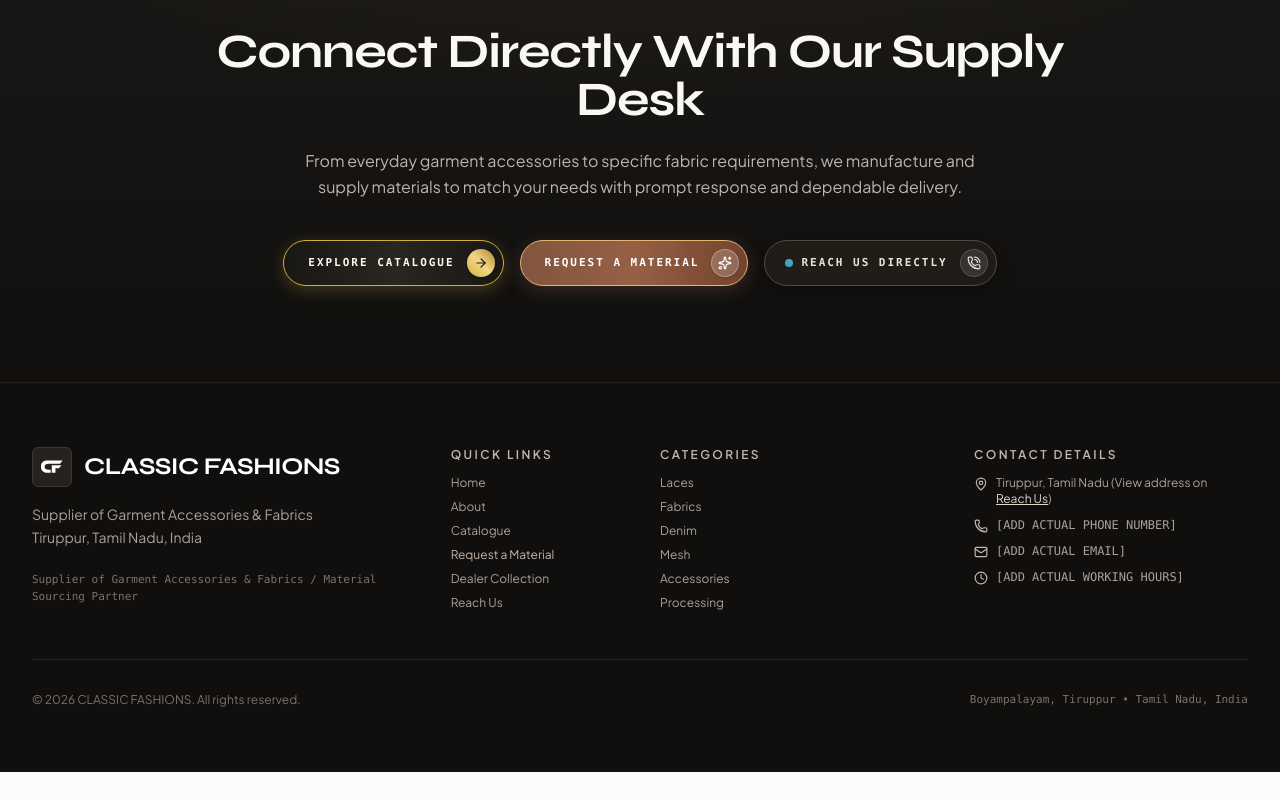
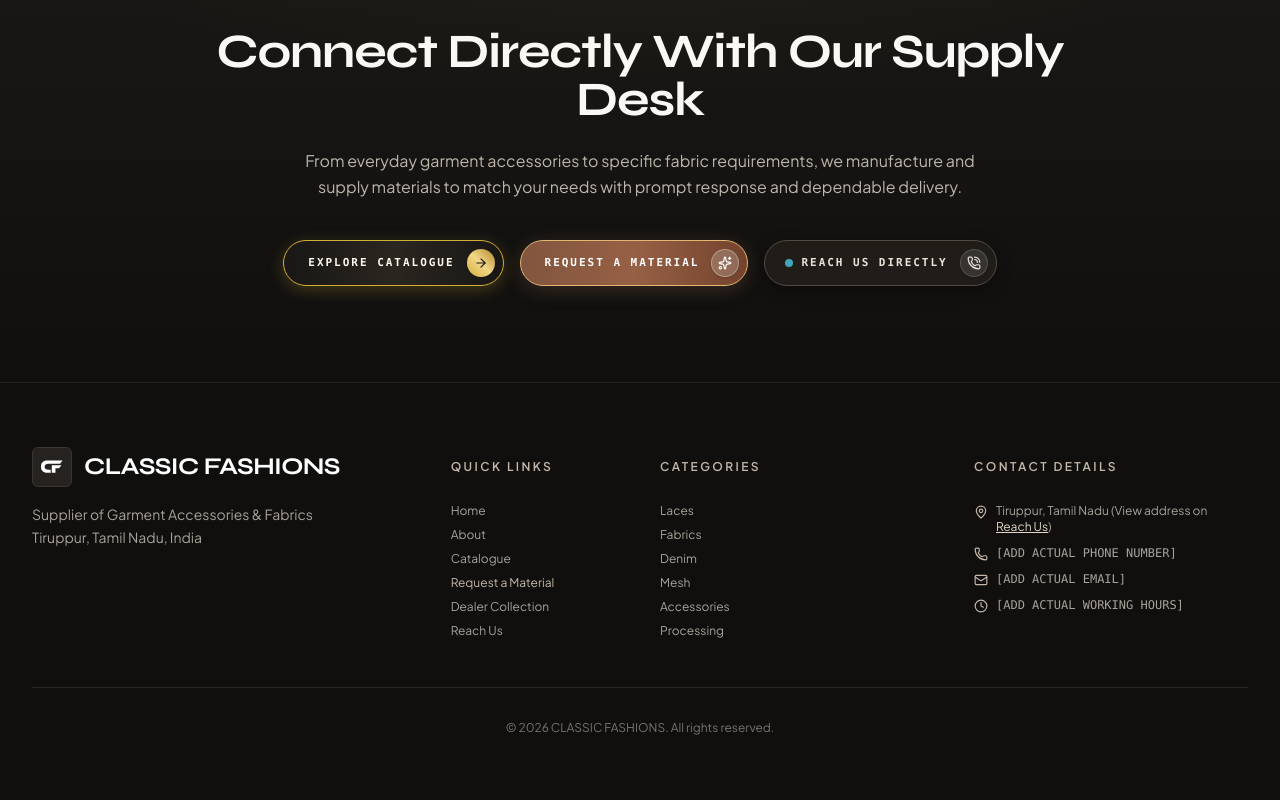
Before and after one commit to MeenakshiAnandhan27/CF-Company, a React (Vite) app: page / in a window 1280 px wide. Shown: the part 3911-4711 px from the top of the page. Before the commit the page ends 4683 px from the top, so only its background shows below. Built offline with nearby package versions, Linux system fonts and the light colour scheme.

Commit message:
Update footer layout alignment and center copyright

```diff
--- a/src/components/Footer.tsx
+++ b/src/components/Footer.tsx
@@ -27,7 +27,7 @@ export const Footer: React.FC<FooterProps> = ({ onNavigate }) => {
 
           {/* Business Bio (Col 1-4) */}
           <div className="lg:col-span-4 space-y-4">
-            <div className="flex items-center gap-3">
+            <div className="flex items-center gap-3 h-10">
               <div className="w-10 h-10 rounded-md bg-[#25221F] border border-[#3A3632] flex items-center justify-center p-1.5 shrink-0">
                 <BrandLogo variant="white" size="sm" className="w-full h-auto" />
               </div>
@@ -41,17 +41,15 @@ export const Footer: React.FC<FooterProps> = ({ onNavigate }) => {
               <br />
               Tiruppur, Tamil Nadu, India
             </p>
-
-            <div className="pt-2 text-[11px] text-[#78736B] font-mono">
-              <span>{businessConfig.businessType}</span>
-            </div>
           </div>
 
           {/* Quick Links (Col 5-6) */}
-          <div className="lg:col-span-2 space-y-3">
+          <div className="lg:col-span-2 space-y-4">
+            <div className="h-10 flex items-center">
               <h4 className="text-xs font-semibold uppercase tracking-[0.2em] text-[#C4B7AA]">
                 Quick Links
               </h4>
+            </div>
             <ul className="space-y-2 text-xs text-[#A8A29A]">
               <li>
                 <button
@@ -105,10 +103,12 @@ export const Footer: React.FC<FooterProps> = ({ onNavigate }) => {
           </div>
 
           {/* Categories (Col 7-9) */}
-          <div className="lg:col-span-3 space-y-3">
+          <div className="lg:col-span-3 space-y-4">
+            <div className="h-10 flex items-center">
               <h4 className="text-xs font-semibold uppercase tracking-[0.2em] text-[#C4B7AA]">
                 Categories
               </h4>
+            </div>
             <ul className="space-y-2 text-xs text-[#A8A29A]">
               <li>
                 <button
@@ -162,10 +162,12 @@ export const Footer: React.FC<FooterProps> = ({ onNavigate }) => {
           </div>
 
           {/* Contact (Col 10-12) */}
-          <div className="lg:col-span-3 space-y-3">
+          <div className="lg:col-span-3 space-y-4">
+            <div className="h-10 flex items-center">
               <h4 className="text-xs font-semibold uppercase tracking-[0.2em] text-[#C4B7AA]">
                 Contact Details
               </h4>
+            </div>
             <div className="space-y-2.5 text-xs text-[#A8A29A]">
               <div className="flex items-start gap-2">
                 <MapPin className="w-3.5 h-3.5 text-[#C4B7AA] shrink-0 mt-0.5" />
@@ -197,12 +199,9 @@ export const Footer: React.FC<FooterProps> = ({ onNavigate }) => {
 
         </div>
 
-        {/* Bottom Bar with Copyright */}
-        <div className="mt-12 pt-8 border-t border-[#292622] flex flex-col sm:flex-row items-center justify-between text-xs text-[#78736B] gap-4">
-          <p>© 2026 {businessConfig.businessName}. All rights reserved.</p>
-          <p className="text-[11px] font-mono">
-            Boyampalayam, Tiruppur • Tamil Nadu, India
-          </p>
+        {/* Bottom Bar with Copyright Centered */}
+        <div className="mt-12 pt-8 border-t border-[#292622] flex items-center justify-center text-xs text-[#78736B]">
+          <p className="text-center">© 2026 {businessConfig.businessName}. All rights reserved.</p>
         </div>
       </div>
     </footer>
```
Lines whose indentation alone changed are shown as unchanged.
